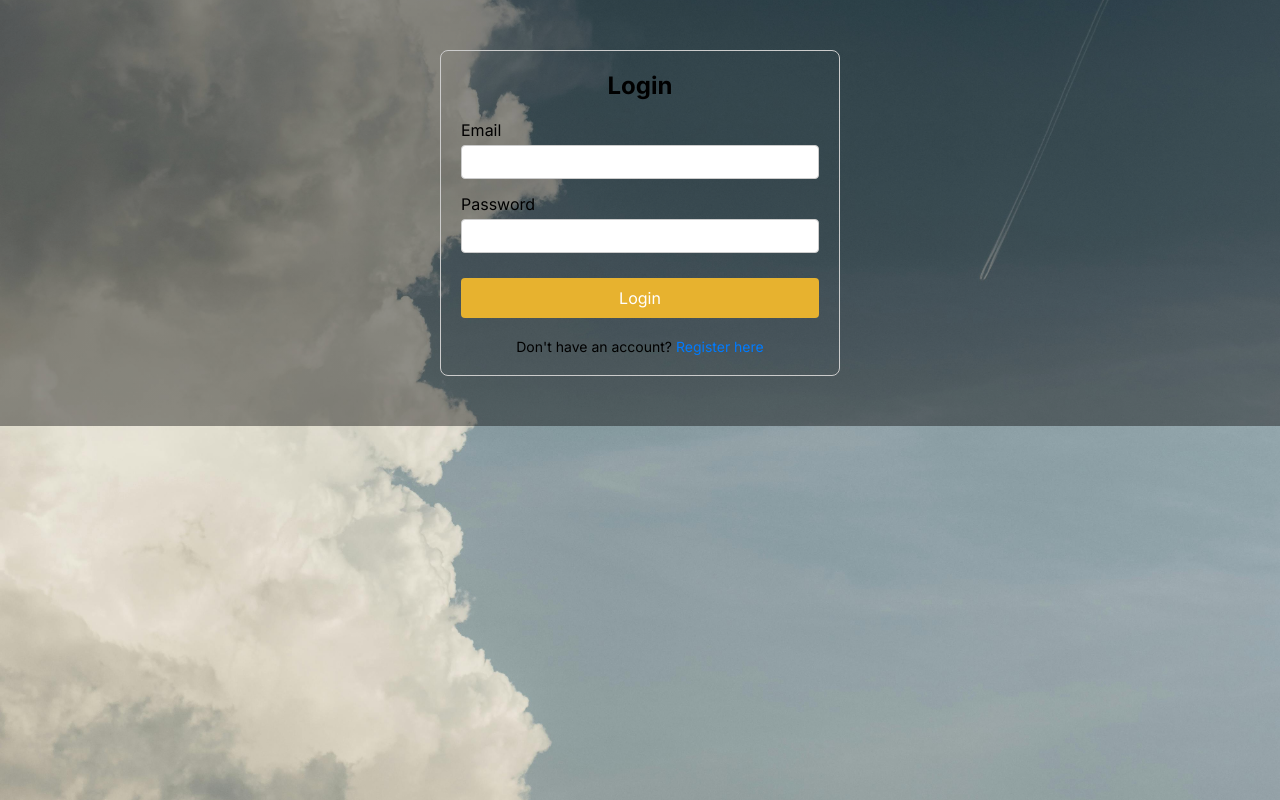
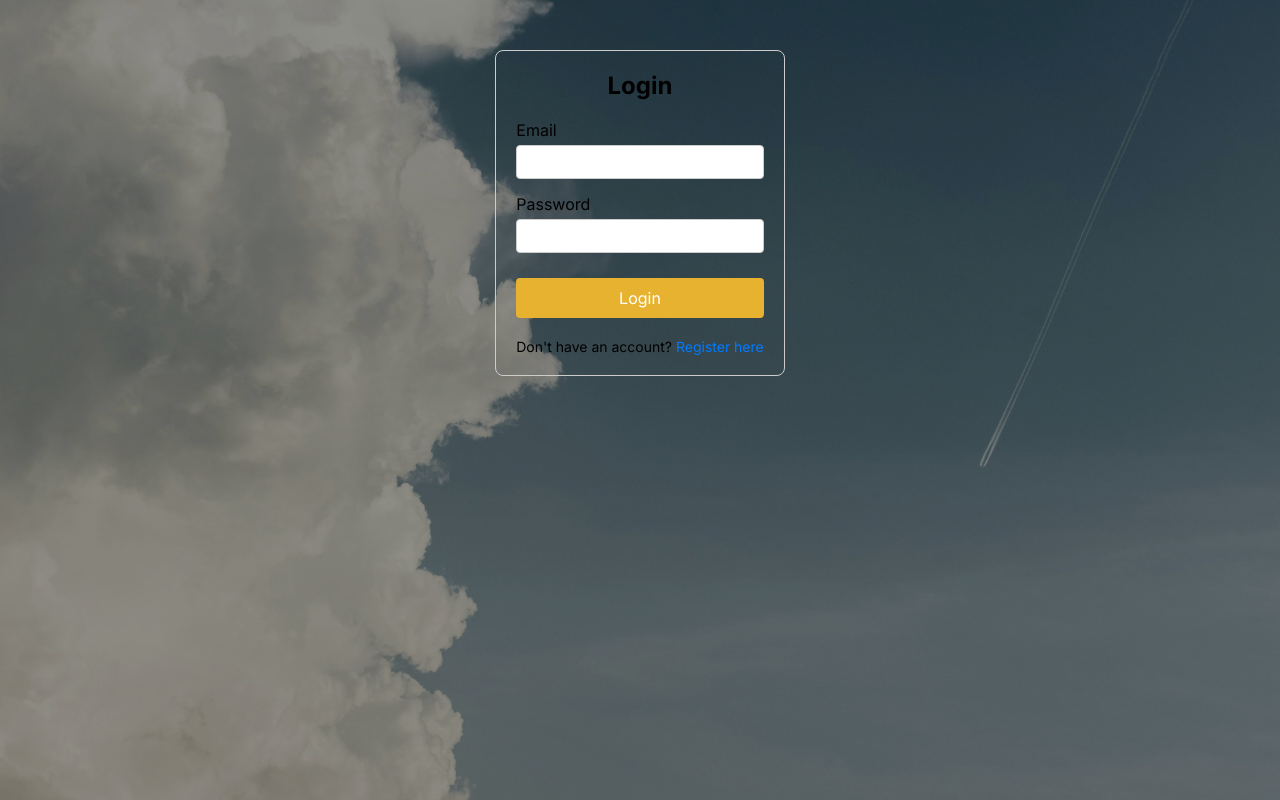
Before and after one commit to faisalkhabirr/CuraLink-MedWeb, a React (Vite) app: page /login in a window 1280 px wide. Built offline with nearby package versions, Linux system fonts and the light colour scheme; no server answers.

Commit message:
fix: Login page background spilling past content into blank space

```diff
--- /dev/null
+++ b/src/Components/Auth/Login.css
@@ -0,0 +1,24 @@
+/*
+ * Background-height fix for the Login route — the same pattern as
+ * GetStartedSection.css.
+ *
+ * The login card is much shorter than the viewport, so #root/html collapsed to
+ * the card's height and the shared page background on :root (ServicesTab.css:
+ * background-size: cover, background-position: center, background-repeat:
+ * no-repeat) was sized against that short box: the photo stopped part-way down
+ * the window and the browser's default white canvas showed through below it.
+ * Growing #root to the viewport lets the image cover the whole canvas. The
+ * :has() scoping keeps the rule off every other route.
+ *
+ * The second half of the GetStarted fix (#root:has(...) > .getStartedContainer
+ * { flex: 1 0 auto }) is deliberately not copied: there it exists to pin the
+ * footer below the section, whereas Login renders a single element and growing
+ * it would stretch the bordered card box to full viewport height. The
+ * min-height on #root alone is what fixes the background.
+ */
+#root:has(.loginContainer) {
+  display: flex;
+  flex-direction: column;
+  min-height: 100vh;
+  min-height: 100dvh;
+}
--- a/src/Components/Auth/Login.jsx
+++ b/src/Components/Auth/Login.jsx
@@ -1,6 +1,7 @@
 import React, { useState } from 'react';
 import { useNavigate, useLocation, Link } from 'react-router-dom';
 import { apiSend } from '../../api.js';
+import './Login.css';
 
 const Login = () => {
   const [formData, setFormData] = useState({
@@ -38,7 +39,7 @@ const Login = () => {
   };
 
   return (
-    <div style={{ maxWidth: '400px', margin: '50px auto', padding: '20px', border: '1px solid #ccc', borderRadius: '8px', fontFamily: 'sans-serif' }}>
+    <div className="loginContainer" style={{ maxWidth: '400px', margin: '50px auto', padding: '20px', border: '1px solid #ccc', borderRadius: '8px', fontFamily: 'sans-serif' }}>
       <h2 style={{ textAlign: 'center', marginBottom: '20px' }}>Login</h2>
       {error && (
         <div style={{ color: 'red', marginBottom: '15px', padding: '10px', backgroundColor: '#ffe6e6', borderRadius: '4px' }}>
```
